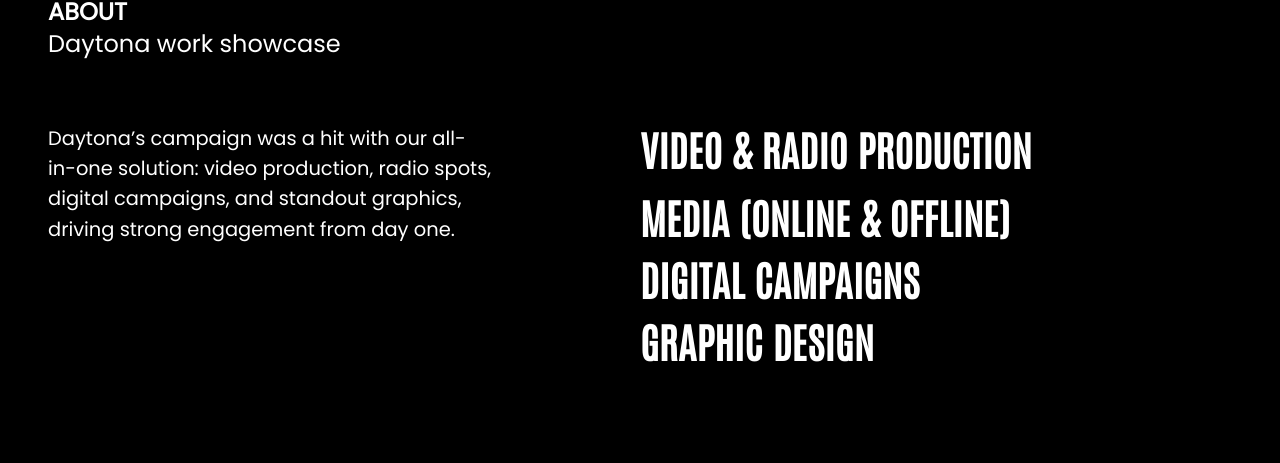
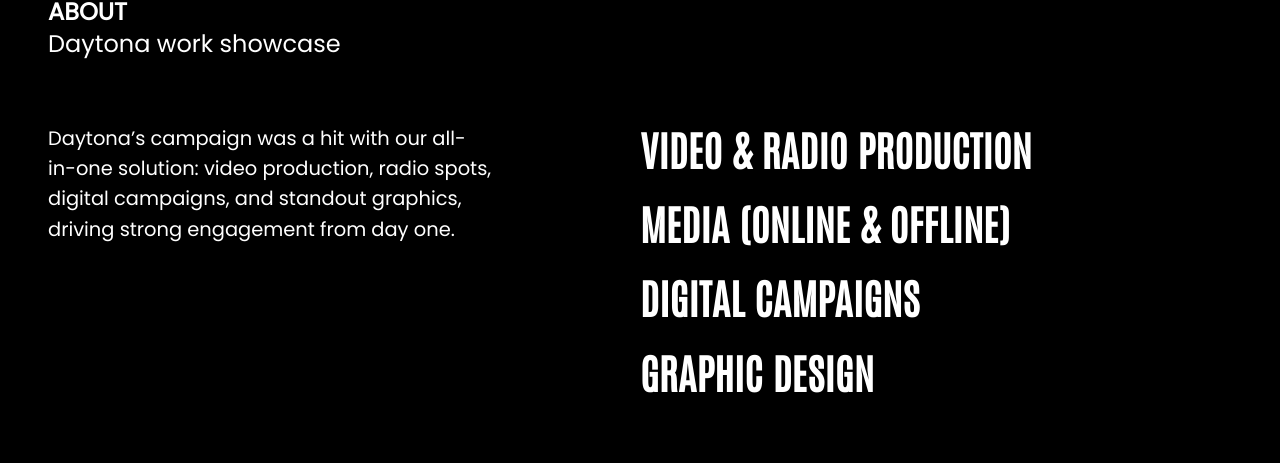
Before and after one commit to daDataki/dataki, a Next.js app: page /daytona in a window 1280 px wide. Shown: the part 939-1402 px from the top of the page. Built offline with nearby package versions, Linux system fonts and the light colour scheme.

Commit message:
correcciones 5/03/252

```diff
--- a/src/components/hero/Hero.css
+++ b/src/components/hero/Hero.css
@@ -24,5 +24,5 @@
 
 .text-ul-servicie{
     font-size: clamp(15.33px, 3.19vw, 69px);
-    line-height:  clamp(23px, 4.86vw, 105px);
+    line-height:  clamp(28px, 5.83vw, 126px);
 }
```
